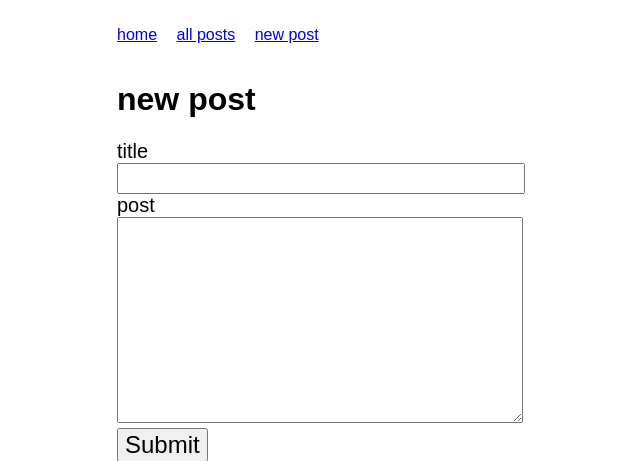
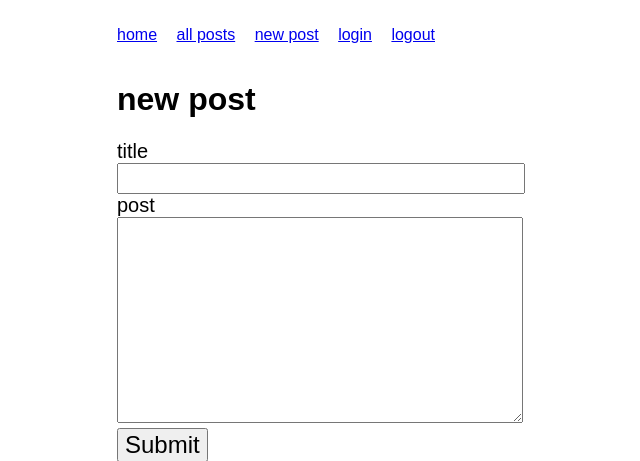
Before and after one commit to zcogley/blogz, a Python web app: template templates/newpost.html in a window 1280 px wide. Shown: the top 461 px of the page, without its empty margins (123-763 px from the left). Run offline with Jinja, Linux system fonts and the light colour scheme; the template is opened without the code that fills it, so the values that code supplies are empty.

Commit message:
base.html links added

```diff
--- a/templates/base.html
+++ b/templates/base.html
@@ -12,6 +12,8 @@
                 <li><a href="/">home</a></li>
                 <li><a href="/blog">all posts</a></li>
                 <li><a href="/blog/newpost">new post</a></li>
+                <li><a href="/login">login</a></li>
+                <li><a href="/logout">logout</a></li>
             </ul>
         </nav>
         {% block content %}
```
